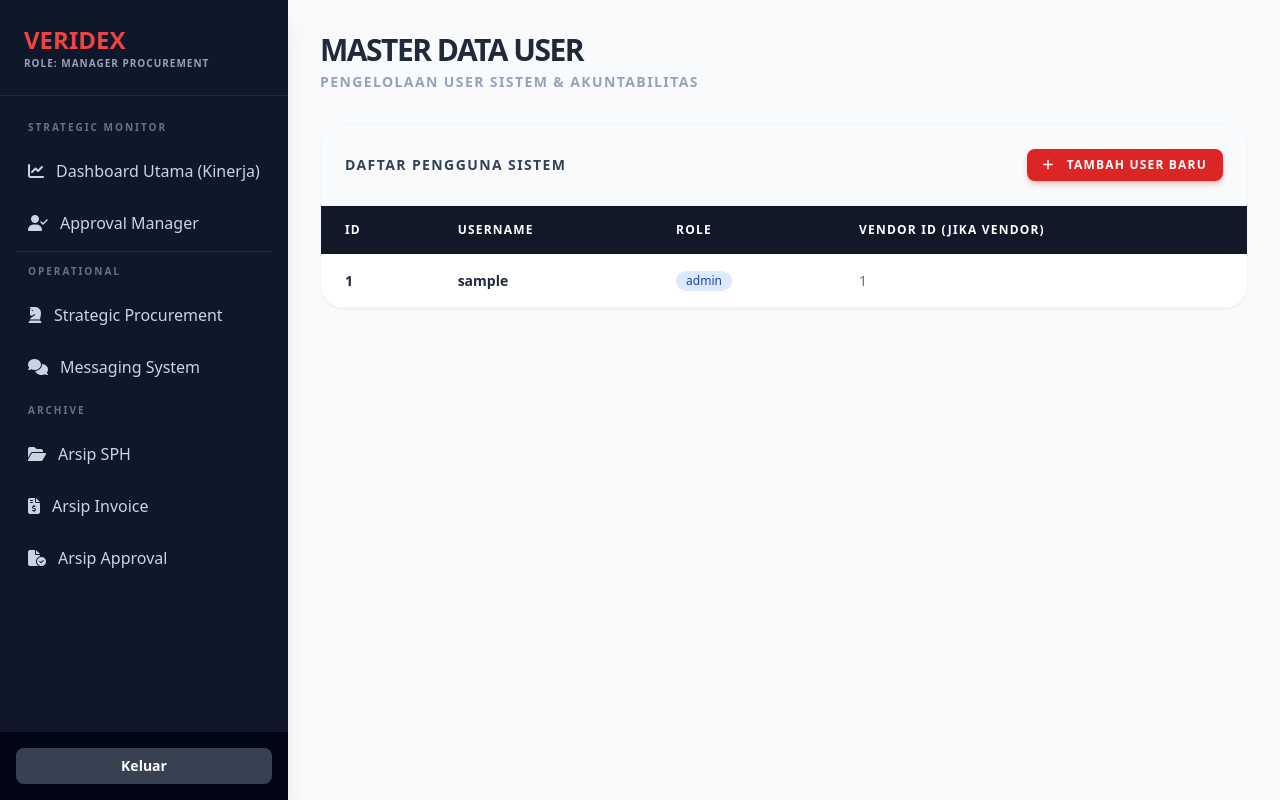
After one commit to zulfikar1604/veridex, a PHP site: page /master_user.php in a window 1280 px wide. The commit adds this page. Run offline with PHP 8.4, Linux system fonts and the light colour scheme; the visitor is signed in with stand-in values (Sample User, id 1); tables that the repository leaves empty or names only in its code hold one stand-in row (values such as "Sample post"); some libraries are stand-ins or nearby versions.

Commit message:
Implement vendor specialization and user master data
- Update strategic_procurement.php to fetch and display vendor specializations in the dropdown.
- Add master_user.php and proses_tambah_user.php for Role-Based Access Control and user management by Manager Procurement.
- Add Master User link to the sidebar.
- Implement secure password hashing (password_hash and password_verify) in proses_tambah_user.php and process_login.php.
- Verfied that "Stok Awal" isn't present in monitoring screens, satisfying requirements.

Co-authored-by: zulfikar1604 <72482283+zulfikar1604@users.noreply.github.com>

```diff
--- /dev/null
+++ b/master_user.php
@@ -0,0 +1,124 @@
+<?php
+session_start();
+require 'database.php';
+
+// 1. Proteksi Internal: Memastikan hanya Manager Procurement yang bisa akses
+if (!isset($_SESSION['role']) || $_SESSION['role'] !== 'Manager Procurement') {
+    header("Location: login.php");
+    die();
+}
+
+$active = 'master_user';
+
+// 2. Query Data Users
+$query_users = mysqli_query($conn, "
+    SELECT * FROM users
+    ORDER BY id ASC
+") or die(mysqli_error($conn));
+
+?>
+
+<!DOCTYPE html>
+<html lang="id">
+<head>
+    <meta charset="UTF-8">
+    <title>Master Data User | Veridex</title>
+    <script src="https://cdn.tailwindcss.com"></script>
+    <script defer src="https://unpkg.com/alpinejs@3.x.x/dist/cdn.min.js"></script>
+    <link rel="stylesheet" href="https://cdnjs.cloudflare.com/ajax/libs/font-awesome/6.4.0/css/all.min.css">
+    <style>[x-cloak] { display: none !important; }</style>
+</head>
+<body class="bg-slate-50 flex h-screen overflow-hidden">
+
+    <?php include 'sidebar_procurement.php'; ?>
+
+    <main class="flex-1 flex flex-col overflow-hidden">
+        <div class="p-8 pb-4">
+            <div class="flex justify-between items-center">
+                <div>
+                    <h2 class="text-3xl font-black text-slate-800 uppercase tracking-tighter">Master Data User</h2>
+                    <p class="text-sm text-slate-400 font-bold uppercase tracking-widest mt-1">Pengelolaan User Sistem & Akuntabilitas</p>
+                </div>
+            </div>
+        </div>
+
+        <div class="flex-1 overflow-y-auto p-8 pt-4">
+            <?php if(isset($_GET['pesan']) && $_GET['pesan'] == 'sukses'): ?>
+                <div class="bg-green-100 border-l-4 border-green-500 text-green-700 p-4 mb-4" role="alert">
+                  <p class="font-bold">Sukses!</p>
+                  <p>Data user berhasil ditambahkan.</p>
+                </div>
+            <?php endif; ?>
+
+            <div class="bg-white rounded-3xl shadow-sm border border-slate-100 overflow-hidden mb-8">
+                <div class="p-6 border-b border-slate-100 flex justify-between items-center bg-slate-50">
+                    <h3 class="font-black text-slate-700 uppercase tracking-widest text-sm">Daftar Pengguna Sistem</h3>
+                    <div x-data="{ open: false }">
+                        <button @click="open = true" class="bg-red-600 hover:bg-red-700 text-white px-4 py-2 rounded-lg text-xs font-bold uppercase tracking-widest transition shadow-md shadow-red-500/30">
+                            <i class="fa-solid fa-plus mr-2"></i> Tambah User Baru
+                        </button>
+
+                        <!-- Modal Tambah User -->
+                        <div x-show="open" x-cloak class="fixed inset-0 bg-slate-900/50 flex items-center justify-center z-50">
+                            <div @click.away="open = false" class="bg-white p-8 rounded-2xl w-full max-w-md shadow-2xl">
+                                <h3 class="text-xl font-black mb-4">Tambah Pengguna Baru</h3>
+                                <form action="proses_tambah_user.php" method="POST" class="space-y-4">
+                                    <div>
+                                        <label class="block text-xs font-bold text-slate-500 uppercase tracking-widest mb-1">Username</label>
+                                        <input type="text" name="username" required class="w-full border border-slate-300 p-3 rounded-lg focus:outline-red-500">
+                                    </div>
+                                    <div>
+                                        <label class="block text-xs font-bold text-slate-500 uppercase tracking-widest mb-1">Password</label>
+                                        <input type="password" name="password" required class="w-full border border-slate-300 p-3 rounded-lg focus:outline-red-500">
+                                    </div>
+                                    <div>
+                                        <label class="block text-xs font-bold text-slate-500 uppercase tracking-widest mb-1">Role</label>
+                                        <select name="role" class="w-full border border-slate-300 p-3 rounded-lg focus:outline-red-500">
+                                            <option value="Manager Procurement">Manager Procurement</option>
+                                            <option value="Procurement">Procurement</option>
+                                            <option value="Gudang">Gudang</option>
+                                            <option value="Finance">Finance</option>
+                                            <option value="Vendor">Vendor</option>
+                                        </select>
+                                    </div>
+                                    <div class="flex gap-4 mt-6">
+                                        <button type="button" @click="open = false" class="flex-1 bg-slate-200 text-slate-800 font-bold py-3 rounded-lg hover:bg-slate-300 transition">Batal</button>
+                                        <button type="submit" class="flex-1 bg-red-600 text-white font-bold py-3 rounded-lg hover:bg-red-700 transition">Simpan</button>
+                                    </div>
+                                </form>
+                            </div>
+                        </div>
+                    </div>
+                </div>
+
+                <div class="overflow-x-auto">
+                    <table class="w-full text-left border-collapse">
+                        <thead class="bg-[#111827] text-white">
+                            <tr>
+                                <th class="py-4 px-6 text-xs font-bold uppercase tracking-widest">ID</th>
+                                <th class="py-4 px-6 text-xs font-bold uppercase tracking-widest">USERNAME</th>
+                                <th class="py-4 px-6 text-xs font-bold uppercase tracking-widest">ROLE</th>
+                                <th class="py-4 px-6 text-xs font-bold uppercase tracking-widest">VENDOR ID (JIKA VENDOR)</th>
+                            </tr>
+                        </thead>
+                        <tbody class="text-sm">
+                            <?php while($row = mysqli_fetch_assoc($query_users)): ?>
+                                <tr class="border-b border-slate-100 hover:bg-slate-50 transition-colors">
+                                    <td class="py-4 px-6 font-bold text-slate-800"><?= $row['id'] ?></td>
+                                    <td class="py-4 px-6 font-bold text-slate-800"><?= htmlspecialchars($row['username']) ?></td>
+                                    <td class="py-4 px-6 text-slate-500">
+                                        <span class="inline-flex items-center px-2.5 py-0.5 rounded-full text-xs font-medium bg-blue-100 text-blue-800">
+                                          <?= htmlspecialchars($row['role']) ?>
+                                        </span>
+                                    </td>
+                                    <td class="py-4 px-6 text-slate-500"><?= $row['vendor_id'] ? $row['vendor_id'] : '-' ?></td>
+                                </tr>
+                            <?php endwhile; ?>
+                        </tbody>
+                    </table>
+                </div>
+            </div>
+        </div>
+    </main>
+</body>
+</html>
--- a/process_login.php
+++ b/process_login.php
@@ -14,8 +14,8 @@ if ($_SERVER['REQUEST_METHOD'] === 'POST') {
     if ($result && mysqli_num_rows($result) > 0) {
         $user = mysqli_fetch_assoc($result);
 
-        // 3. Verifikasi Password (Plaintext)
-        if ($password == $user['password']) {
+        // 3. Verifikasi Password (Hashed)
+        if (password_verify($password, $user['password'])) {
             // Set Session Data
             $_SESSION['user_id'] = $user['id'];
             $_SESSION['username'] = $user['username'];
--- a/strategic_procurement.php
+++ b/strategic_procurement.php
@@ -18,7 +18,7 @@ $query_items = mysqli_query($conn, "
 ") or die(mysqli_error($conn));
 
 // 3. Ambil List Vendor untuk Assignment
-$vendors = mysqli_fetch_all(mysqli_query($conn, "SELECT id, nama_perusahaan FROM vendors"), MYSQLI_ASSOC);
+$vendors = mysqli_fetch_all(mysqli_query($conn, "SELECT id, nama_perusahaan, spesialisasi FROM vendors"), MYSQLI_ASSOC);
 ?>
 
 <!DOCTYPE html>
@@ -148,7 +148,7 @@ $vendors = mysqli_fetch_all(mysqli_query($conn, "SELECT id, nama_perusahaan FROM
                                             <select name="vendor_1" class="flex-1 bg-slate-50 border-none text-xs font-bold text-slate-700 focus:ring-0 outline-none">
                                                 <option value="">Select Main Vendor...</option>
                                                 <?php foreach($vendors as $v): ?>
-                                                    <option value="<?= $v['id'] ?>"><?= $v['nama_perusahaan'] ?></option>
+                                                    <option value="<?= $v['id'] ?>"><?= $v['nama_perusahaan'] ?> - <?= $v['spesialisasi'] ?></option>
                                                 <?php endforeach; ?>
                                             </select>
                                             <div class="w-20 relative">
@@ -163,7 +163,7 @@ $vendors = mysqli_fetch_all(mysqli_query($conn, "SELECT id, nama_perusahaan FROM
                                             <select name="vendor_2" class="flex-1 bg-slate-50 border-none text-xs font-bold text-slate-700 outline-none">
                                                 <option value="">Select Secondary Vendor...</option>
                                                 <?php foreach($vendors as $v): ?>
-                                                    <option value="<?= $v['id'] ?>"><?= $v['nama_perusahaan'] ?></option>
+                                                    <option value="<?= $v['id'] ?>"><?= $v['nama_perusahaan'] ?> - <?= $v['spesialisasi'] ?></option>
                                                 <?php endforeach; ?>
                                             </select>
                                             <div class="w-20 relative">
```
Also changed, not shown: proses_tambah_user.php (added, +33 -0 lines).
